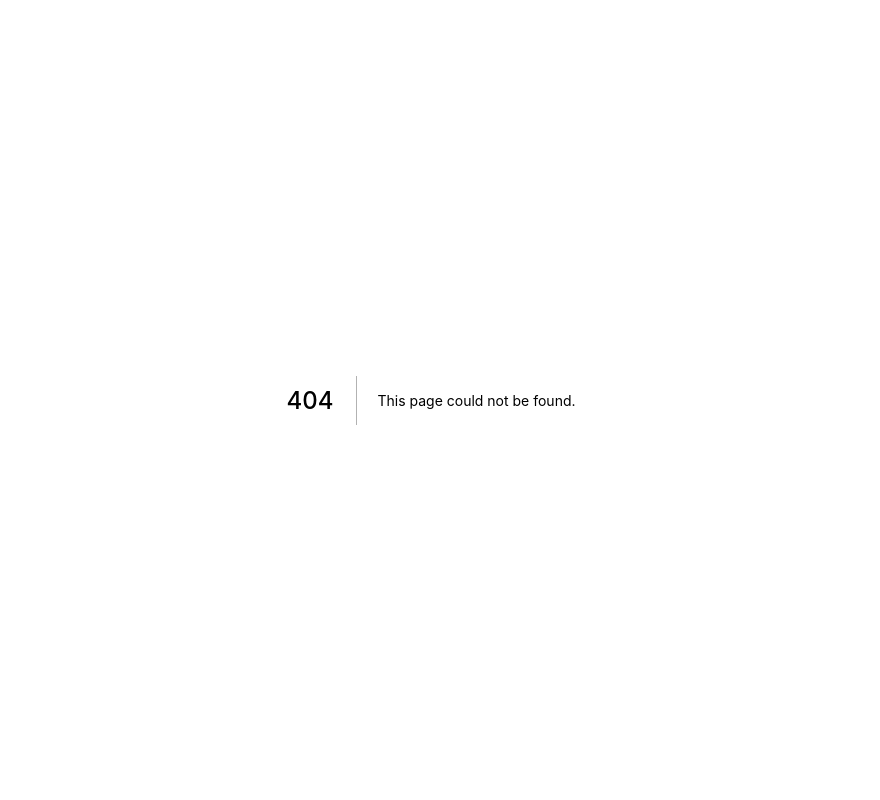
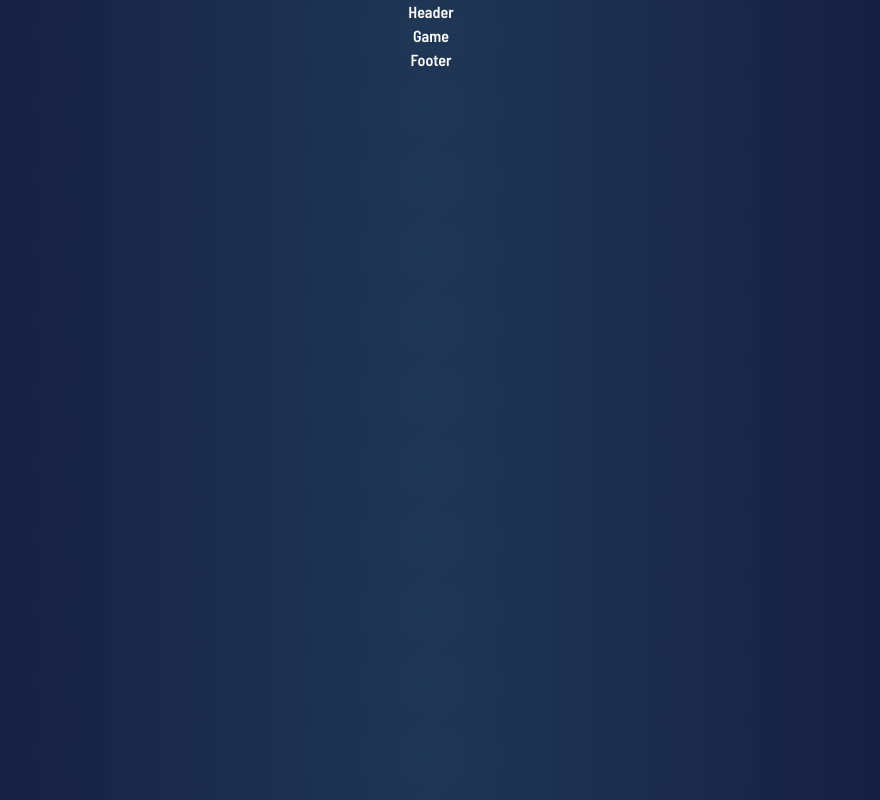
Before and after one commit to Isaacobuya5/resultier-challenge, a Next.js app: page /game in a window 1280 px wide. Before the commit this address had no page. Shown: the whole page, without its empty margins (209-1089 px from the left). Built offline with nearby package versions, Linux system fonts and the light colour scheme.

Commit message:
fix some issues, add header and footer to all pages

```diff
--- a/pages/_app.js
+++ b/pages/_app.js
@@ -1,7 +1,16 @@
-import '../styles/globals.css'
+import { Fragment } from "react";
+import Header from "../components/Header";
+import Footer from "../components/Footer";
+import "../styles/globals.css";
 
 function MyApp({ Component, pageProps }) {
-  return <Component {...pageProps} />
+  return (
+    <Fragment>
+      <Header />
+      <Component {...pageProps} />
+      <Footer />
+    </Fragment>
+  );
 }
 
-export default MyApp
+export default MyApp;
--- a/pages/index.js
+++ b/pages/index.js
@@ -1,3 +1,6 @@
 export default function Home() {
-  return <div className="container">Hello</div>;
+  return (
+    <div className="container">
+    </div>
+  );
 }
```
Also changed, not shown: pages/game.js (renamed from components/Game.jsx), pages/play.js (renamed from components/Play.jsx).
